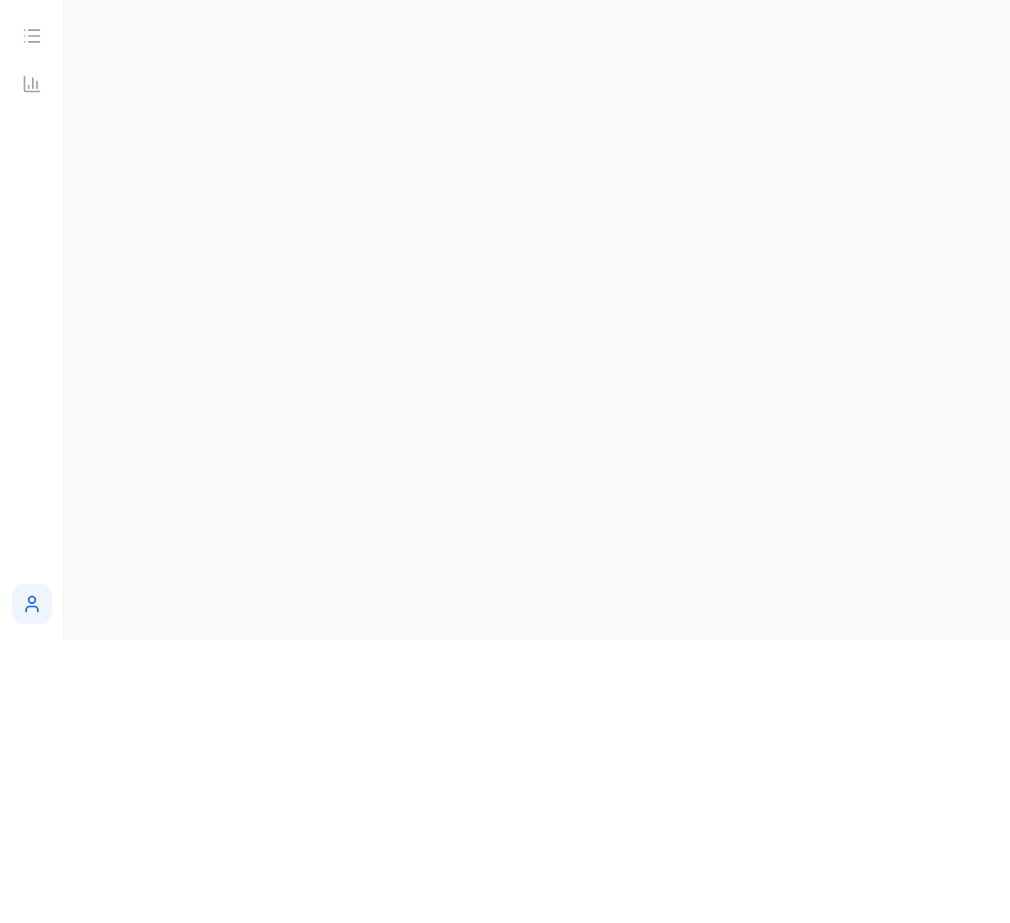
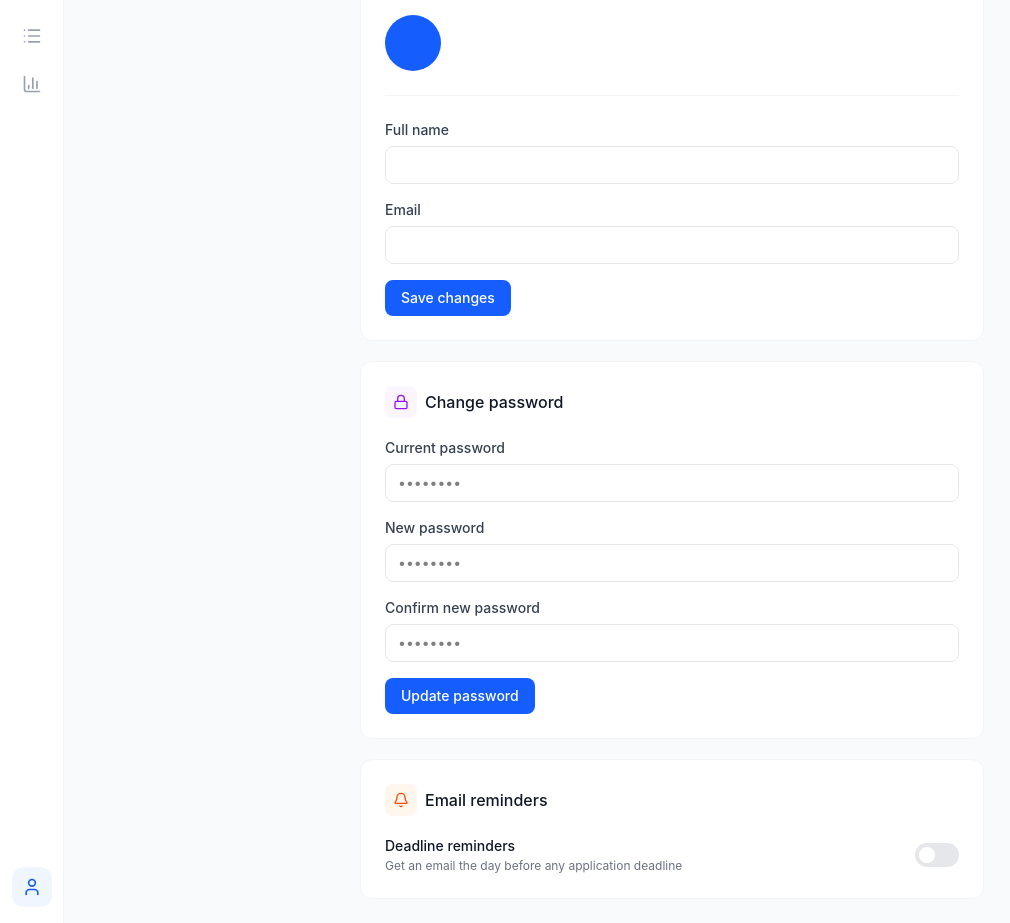
Before and after one commit to Suhaniupadhyay/job-application-tracker, a React (Vite) app in the folder client/: page /profile in a window 1280 px wide. Shown: the part 160-1083 px from the top of the page, without its empty margins (0-1010 px from the left). Before the commit the page ends 800 px from the top, so only its background shows below. Built offline with nearby package versions, Linux system fonts and the light colour scheme; no server answers; sample sign-in values are in the browser's storage.

Commit message:
Add profile page with update name, email, password and reminder toggle

```diff
--- a/client/src/pages/ProfilePage.jsx
+++ b/client/src/pages/ProfilePage.jsx
@@ -1,4 +1,241 @@
+import { useEffect } from 'react'
+import { useForm } from 'react-hook-form'
+import { zodResolver } from '@hookform/resolvers/zod'
+import { z } from 'zod'
+import { useMutation, useQuery, useQueryClient } from '@tanstack/react-query'
+import toast from 'react-hot-toast'
+import { Loader2, User, Lock, Bell } from 'lucide-react'
+import { getProfile, updateProfile, updatePassword, updateReminder } from '../api/user.api'
+import useAuthStore from '../store/authStore'
+
+// ─── Validation Schemas ────────────────────────────────────────
+const profileSchema = z.object({
+  name: z.string().min(2, 'Name must be at least 2 characters'),
+  email: z.string().email('Please enter a valid email'),
+})
+
+const passwordSchema = z.object({
+  currentPassword: z.string().min(6, 'Password must be at least 6 characters'),
+  newPassword: z.string().min(6, 'Password must be at least 6 characters'),
+  confirmPassword: z.string(),
+}).refine((data) => data.newPassword === data.confirmPassword, {
+  message: 'Passwords do not match',
+  path: ['confirmPassword'],
+})
+
+// ─── Reusable Field ────────────────────────────────────────────
+const Field = ({ label, error, children }) => (
+  <div className="flex flex-col gap-1.5">
+    <label className="text-sm font-medium text-gray-700">{label}</label>
+    {children}
+    {error && <p className="text-xs text-red-500">{error}</p>}
+  </div>
+)
+
+const Input = ({ error, ...props }) => (
+  <input
+    className={`w-full px-3 py-2 border rounded-lg text-sm outline-none transition-colors
+      ${error ? 'border-red-400 focus:border-red-500' : 'border-gray-200 focus:border-blue-500'}`}
+    {...props}
+  />
+)
+
+// ─── Profile Section ───────────────────────────────────────────
+const ProfileSection = ({ profile }) => {
+  const queryClient = useQueryClient()
+  const { setAuth } = useAuthStore()
+
+  const { register, handleSubmit, formState: { errors }, reset } = useForm({
+    resolver: zodResolver(profileSchema),
+  })
+
+  useEffect(() => {
+    if (profile) {
+      reset({ name: profile.name, email: profile.email })
+    }
+  }, [profile, reset])
+
+  const mutation = useMutation({
+    mutationFn: updateProfile,
+    onSuccess: (data) => {
+      queryClient.invalidateQueries({ queryKey: ['profile'] })
+      setAuth(data.data, localStorage.getItem('token'))
+      toast.success('Profile updated successfully')
+    },
+    onError: (error) => {
+      toast.error(error.response?.data?.message || 'Update failed')
+    },
+  })
+
+  return (
+    <div className="bg-white border border-gray-100 rounded-xl p-6">
+      <div className="flex items-center gap-2 mb-5">
+        <div className="w-8 h-8 bg-blue-50 rounded-lg flex items-center justify-center">
+          <User size={16} className="text-blue-600" />
+        </div>
+        <h2 className="font-medium text-gray-900">Personal info</h2>
+      </div>
+
+      {/* Avatar */}
+      <div className="flex items-center gap-4 mb-6 pb-6 border-b border-gray-100">
+        <div className="w-14 h-14 bg-blue-600 rounded-full flex items-center justify-center">
+          <span className="text-xl font-semibold text-white">
+            {profile?.name?.[0]?.toUpperCase()}
+          </span>
+        </div>
+        <div>
+          <p className="font-medium text-gray-900">{profile?.name}</p>
+          <p className="text-sm text-gray-500">{profile?.email}</p>
+        </div>
+      </div>
+
+      <form onSubmit={handleSubmit((data) => mutation.mutate(data))} className="flex flex-col gap-4">
+        <Field label="Full name" error={errors.name?.message}>
+          <Input error={errors.name} {...register('name')} />
+        </Field>
+        <Field label="Email" error={errors.email?.message}>
+          <Input type="email" error={errors.email} {...register('email')} />
+        </Field>
+        <button
+          type="submit"
+          disabled={mutation.isPending}
+          className="flex items-center gap-2 px-4 py-2 bg-blue-600 text-white rounded-lg text-sm font-medium hover:bg-blue-700 transition-colors disabled:opacity-60 w-fit"
+        >
+          {mutation.isPending && <Loader2 size={14} className="animate-spin" />}
+          Save changes
+        </button>
+      </form>
+    </div>
+  )
+}
+
+// ─── Password Section ──────────────────────────────────────────
+const PasswordSection = () => {
+  const { register, handleSubmit, formState: { errors }, reset } = useForm({
+    resolver: zodResolver(passwordSchema),
+  })
+
+  const mutation = useMutation({
+    mutationFn: updatePassword,
+    onSuccess: () => {
+      toast.success('Password updated successfully')
+      reset()
+    },
+    onError: (error) => {
+      toast.error(error.response?.data?.message || 'Update failed')
+    },
+  })
+
+  return (
+    <div className="bg-white border border-gray-100 rounded-xl p-6">
+      <div className="flex items-center gap-2 mb-5">
+        <div className="w-8 h-8 bg-purple-50 rounded-lg flex items-center justify-center">
+          <Lock size={16} className="text-purple-600" />
+        </div>
+        <h2 className="font-medium text-gray-900">Change password</h2>
+      </div>
+      <form onSubmit={handleSubmit((data) => mutation.mutate(data))} className="flex flex-col gap-4">
+        <Field label="Current password" error={errors.currentPassword?.message}>
+          <Input type="password" placeholder="••••••••" error={errors.currentPassword} {...register('currentPassword')} />
+        </Field>
+        <Field label="New password" error={errors.newPassword?.message}>
+          <Input type="password" placeholder="••••••••" error={errors.newPassword} {...register('newPassword')} />
+        </Field>
+        <Field label="Confirm new password" error={errors.confirmPassword?.message}>
+          <Input type="password" placeholder="••••••••" error={errors.confirmPassword} {...register('confirmPassword')} />
+        </Field>
+        <button
+          type="submit"
+          disabled={mutation.isPending}
+          className="flex items-center gap-2 px-4 py-2 bg-blue-600 text-white rounded-lg text-sm font-medium hover:bg-blue-700 transition-colors disabled:opacity-60 w-fit"
+        >
+          {mutation.isPending && <Loader2 size={14} className="animate-spin" />}
+          Update password
+        </button>
+      </form>
+    </div>
+  )
+}
+
+// ─── Reminder Section ──────────────────────────────────────────
+const ReminderSection = ({ profile }) => {
+  const queryClient = useQueryClient()
+
+  const mutation = useMutation({
+    mutationFn: updateReminder,
+    onSuccess: () => {
+      queryClient.invalidateQueries({ queryKey: ['profile'] })
+    },
+    onError: (error) => {
+      toast.error(error.response?.data?.message || 'Update failed')
+    },
+  })
+
+  const toggle = () => {
+    mutation.mutate({ reminderEnabled: !profile?.reminderEnabled })
+  }
+
+  return (
+    <div className="bg-white border border-gray-100 rounded-xl p-6">
+      <div className="flex items-center gap-2 mb-5">
+        <div className="w-8 h-8 bg-orange-50 rounded-lg flex items-center justify-center">
+          <Bell size={16} className="text-orange-600" />
+        </div>
+        <h2 className="font-medium text-gray-900">Email reminders</h2>
+      </div>
+      <div className="flex items-center justify-between">
+        <div>
+          <p className="text-sm font-medium text-gray-900">Deadline reminders</p>
+          <p className="text-xs text-gray-500 mt-0.5">
+            Get an email the day before any application deadline
+          </p>
+        </div>
+        <button
+          onClick={toggle}
+          disabled={mutation.isPending}
+          className={`relative w-11 h-6 rounded-full transition-colors disabled:opacity-60
+            ${profile?.reminderEnabled ? 'bg-blue-600' : 'bg-gray-200'}`}
+        >
+          <div
+            className={`absolute top-1 w-4 h-4 bg-white rounded-full transition-transform
+              ${profile?.reminderEnabled ? 'translate-x-6' : 'translate-x-1'}`}
+          />
+        </button>
+      </div>
+    </div>
+  )
+}
+
+// ─── Main Page ─────────────────────────────────────────────────
 const ProfilePage = () => {
-  return <div className="p-8"><h1 className="text-2xl font-bold">Profile</h1></div>
+  const { data, isLoading } = useQuery({
+    queryKey: ['profile'],
+    queryFn: getProfile,
+  })
+
+  const profile = data?.data
+
+  if (isLoading) {
+    return (
+      <div className="flex items-center justify-center min-h-screen">
+        <div className="w-8 h-8 border-2 border-blue-600 border-t-transparent rounded-full animate-spin" />
+      </div>
+    )
+  }
+
+  return (
+    <div className="p-6 max-w-2xl mx-auto">
+      <div className="mb-6">
+        <h1 className="text-xl font-semibold text-gray-900">Profile and settings</h1>
+        <p className="text-sm text-gray-500 mt-0.5">Manage your account details</p>
+      </div>
+      <div className="flex flex-col gap-5">
+        <ProfileSection profile={profile} />
+        <PasswordSection />
+        <ReminderSection profile={profile} />
+      </div>
+    </div>
+  )
 }
+
 export default ProfilePage
```
